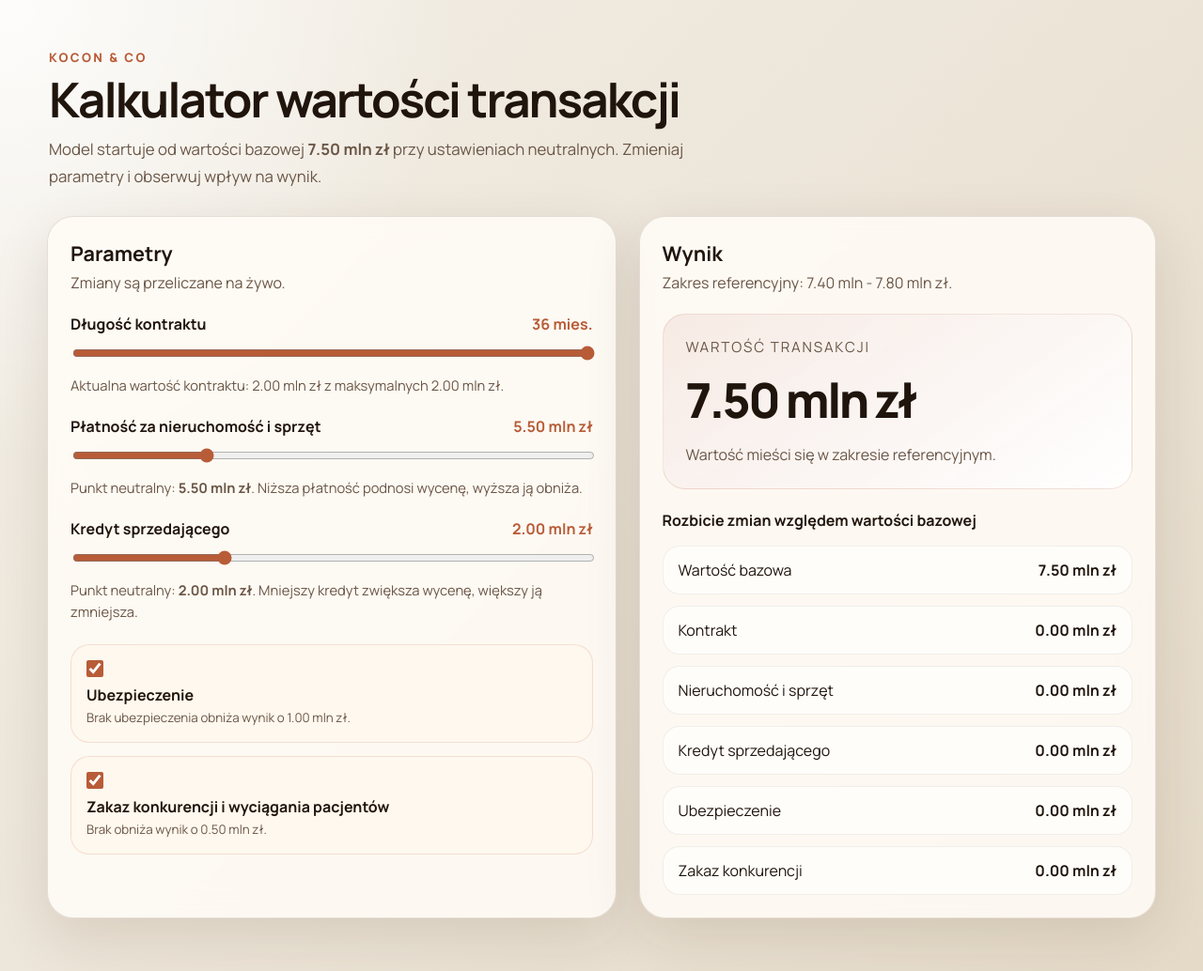
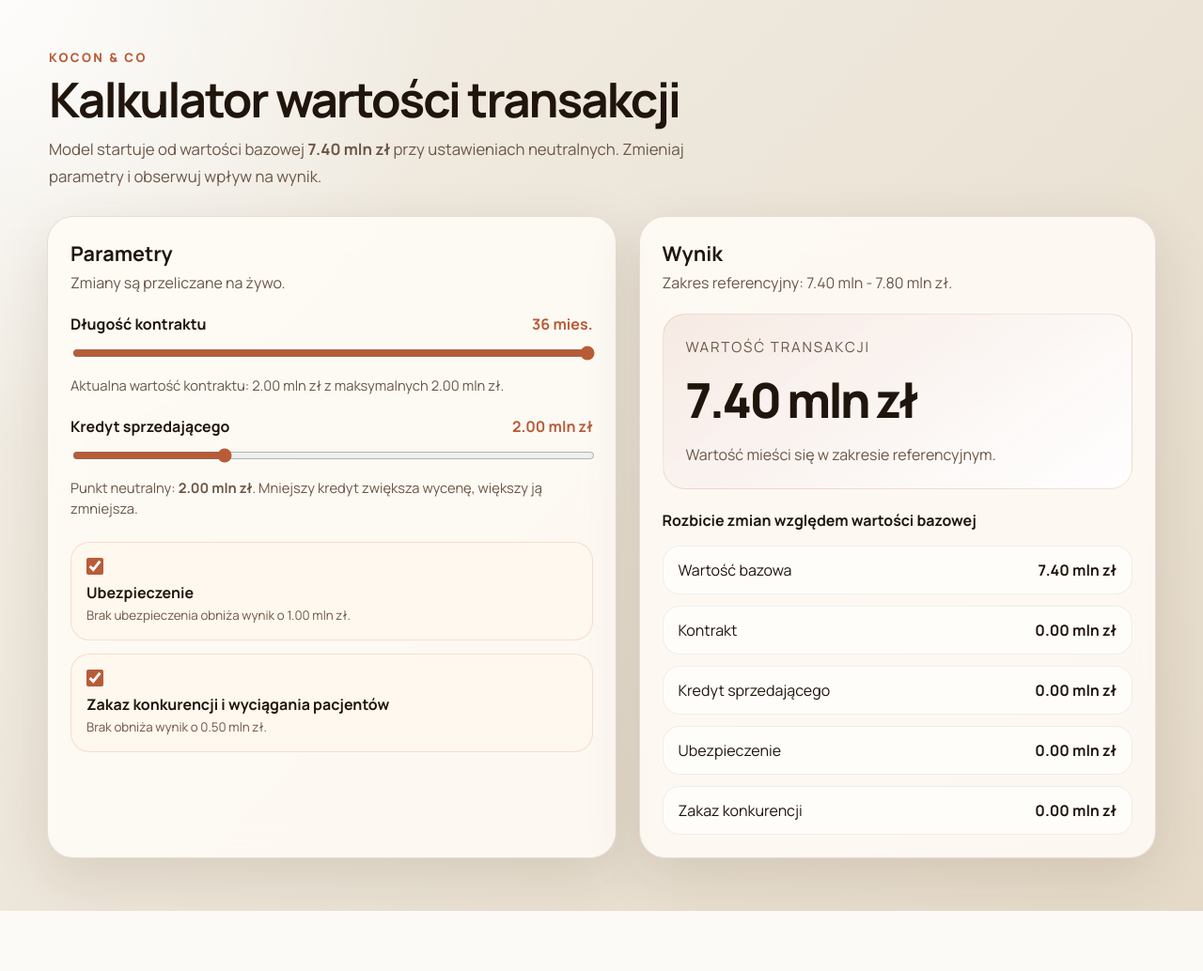
Before and after one commit to smi48u/klinika, a Flask app: page / in a window 1280 px wide. Shown: the whole page at 94% size. After the commit the page ends 970 px from the top, so only its background shows below. Run offline with Flask 3, Linux system fonts and the light colour scheme.

Commit message:
refactor: remove property payment field and update base value to 7.4M

```diff
--- a/app.py
+++ b/app.py
@@ -6,10 +6,9 @@ from flask import Flask, jsonify, render_template, request
 
 app = Flask(__name__)
 
-BASE_VALUE = 7_500_000
+BASE_VALUE = 7_400_000
 MAX_CONTRACT_VALUE = 2_000_000
 MAX_CONTRACT_MONTHS = 36
-NEUTRAL_PROPERTY_PAYMENT = 5_500_000
 NEUTRAL_SELLER_CREDIT = 2_000_000
 INSURANCE_PENALTY = 1_000_000
 NON_COMPETE_PENALTY = 500_000
@@ -18,7 +17,6 @@ NON_COMPETE_PENALTY = 500_000
 @dataclass
 class Scenario:
     contract_months: int
-    property_payment: int
     seller_credit: int
     has_insurance: bool
     has_non_compete: bool
@@ -30,19 +28,16 @@ def clamp(value: float, minimum: float, maximum: float) -> float:
 
 def calculate_transaction(scenario: Scenario) -> dict[str, object]:
     contract_months = int(clamp(scenario.contract_months, 0, MAX_CONTRACT_MONTHS))
-    property_payment = int(clamp(scenario.property_payment, 5_400_000, 5_800_000))
     seller_credit = int(clamp(scenario.seller_credit, 1_800_000, 2_500_000))
 
     contract_component = round(MAX_CONTRACT_VALUE * (contract_months / MAX_CONTRACT_MONTHS))
     contract_adjustment = contract_component - MAX_CONTRACT_VALUE
-    property_adjustment = NEUTRAL_PROPERTY_PAYMENT - property_payment
     credit_adjustment = NEUTRAL_SELLER_CREDIT - seller_credit
     insurance_adjustment = 0 if scenario.has_insurance else -INSURANCE_PENALTY
     non_compete_adjustment = 0 if scenario.has_non_compete else -NON_COMPETE_PENALTY
 
     adjustments = {
         "contract": contract_adjustment,
-        "property": property_adjustment,
         "credit": credit_adjustment,
         "insurance": insurance_adjustment,
         "non_compete": non_compete_adjustment,
@@ -73,7 +68,6 @@ def calculate() -> tuple[object, int]:
 
     scenario = Scenario(
         contract_months=int(payload.get("contract_months", 36)),
-        property_payment=int(payload.get("property_payment", 5_500_000)),
         seller_credit=int(payload.get("seller_credit", 2_000_000)),
         has_insurance=bool(payload.get("has_insurance", True)),
         has_non_compete=bool(payload.get("has_non_compete", True)),
--- a/static/app.js
+++ b/static/app.js
@@ -1,18 +1,15 @@
 const elements = {
   contractMonths: document.querySelector("#contractMonths"),
-  propertyPayment: document.querySelector("#propertyPayment"),
   sellerCredit: document.querySelector("#sellerCredit"),
   hasInsurance: document.querySelector("#hasInsurance"),
   hasNonCompete: document.querySelector("#hasNonCompete"),
   contractMonthsValue: document.querySelector("#contractMonthsValue"),
-  propertyPaymentValue: document.querySelector("#propertyPaymentValue"),
   sellerCreditValue: document.querySelector("#sellerCreditValue"),
   contractHint: document.querySelector("#contractHint"),
   totalValue: document.querySelector("#totalValue"),
   rangeStatus: document.querySelector("#rangeStatus"),
   baseValue: document.querySelector("#baseValue"),
   contractAdjustment: document.querySelector("#contractAdjustment"),
-  propertyAdjustment: document.querySelector("#propertyAdjustment"),
   creditAdjustment: document.querySelector("#creditAdjustment"),
   insuranceAdjustment: document.querySelector("#insuranceAdjustment"),
   nonCompeteAdjustment: document.querySelector("#nonCompeteAdjustment"),
@@ -40,14 +37,12 @@ function applyAdjustmentClass(node, value) {
 async function updateCalculation() {
   const payload = {
     contract_months: Number(elements.contractMonths.value),
-    property_payment: Number(elements.propertyPayment.value),
     seller_credit: Number(elements.sellerCredit.value),
     has_insurance: elements.hasInsurance.checked,
     has_non_compete: elements.hasNonCompete.checked,
   };
 
   elements.contractMonthsValue.textContent = `${payload.contract_months} mies.`;
-  elements.propertyPaymentValue.textContent = formatMoney(payload.property_payment);
   elements.sellerCreditValue.textContent = formatMoney(payload.seller_credit);
 
   try {
@@ -70,7 +65,6 @@ async function updateCalculation() {
 
     const rows = [
       [elements.contractAdjustment, data.adjustments.contract],
-      [elements.propertyAdjustment, data.adjustments.property],
       [elements.creditAdjustment, data.adjustments.credit],
       [elements.insuranceAdjustment, data.adjustments.insurance],
       [elements.nonCompeteAdjustment, data.adjustments.non_compete],
@@ -95,7 +89,6 @@ async function updateCalculation() {
 
 for (const node of [
   elements.contractMonths,
-  elements.propertyPayment,
   elements.sellerCredit,
   elements.hasInsurance,
   elements.hasNonCompete,
--- a/templates/index.html
+++ b/templates/index.html
@@ -17,7 +17,7 @@
       <p class="eyebrow">Kocon & Co</p>
       <h1>Kalkulator wartości transakcji</h1>
       <p class="intro">
-        Model startuje od wartości bazowej <strong>7.50 mln zł</strong> przy
+        Model startuje od wartości bazowej <strong>7.40 mln zł</strong> przy
         ustawieniach neutralnych. Zmieniaj parametry i obserwuj wpływ na wynik.
       </p>
     </section>
@@ -36,19 +36,6 @@
         <input id="contractMonths" name="contractMonths" type="range" min="0" max="36" step="1" value="36" />
         <p class="hint" id="contractHint">
           Pełne 36 miesięcy odpowiada maksymalnej wartości 2.00 mln zł.
-        </p>
-      </div>
-
-      <div class="field">
-        <div class="field-header">
-          <label for="propertyPayment">Płatność za nieruchomość i sprzęt</label>
-          <span id="propertyPaymentValue">5.50 mln zł</span>
-        </div>
-        <input id="propertyPayment" name="propertyPayment" type="range" min="5400000" max="5800000" step="10000"
-          value="5500000" />
-        <p class="hint">
-          Punkt neutralny: <strong>5.50 mln zł</strong>. Niższa płatność podnosi wycenę,
-          wyższa ją obniża.
         </p>
       </div>
 
@@ -88,7 +75,7 @@
 
       <div class="result-card">
         <p class="result-label">Wartość transakcji</p>
-        <p class="result-value" id="totalValue">7.50 mln zł</p>
+        <p class="result-value" id="totalValue">7.40 mln zł</p>
         <p class="result-subtitle" id="rangeStatus">Wartość mieści się w zakresie referencyjnym.</p>
       </div>
 
@@ -96,15 +83,11 @@
         <h3>Rozbicie zmian względem wartości bazowej</h3>
         <div class="breakdown-row">
           <span>Wartość bazowa</span>
-          <strong id="baseValue">7.50 mln zł</strong>
+          <strong id="baseValue">7.40 mln zł</strong>
         </div>
         <div class="breakdown-row">
           <span>Kontrakt</span>
           <strong id="contractAdjustment">0.00 mln zł</strong>
-        </div>
-        <div class="breakdown-row">
-          <span>Nieruchomość i sprzęt</span>
-          <strong id="propertyAdjustment">0.00 mln zł</strong>
         </div>
         <div class="breakdown-row">
           <span>Kredyt sprzedającego</span>
```
